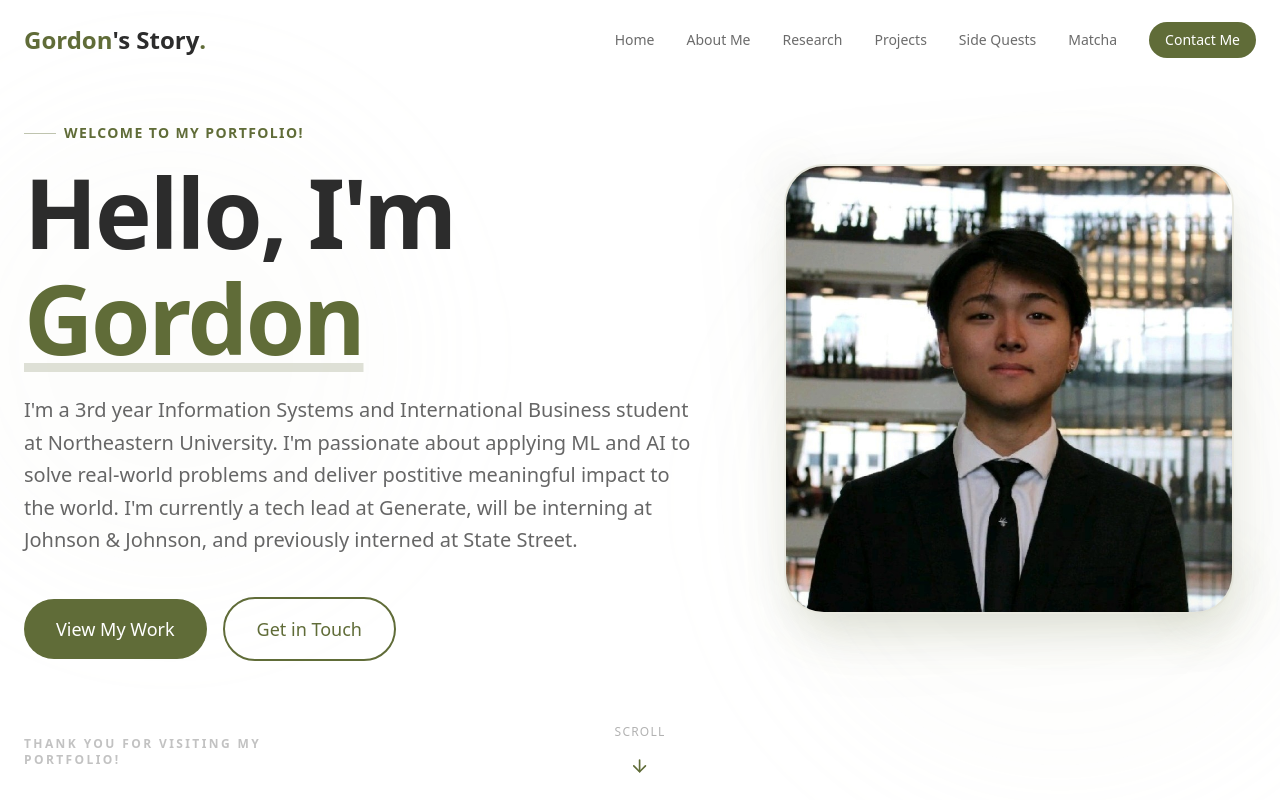
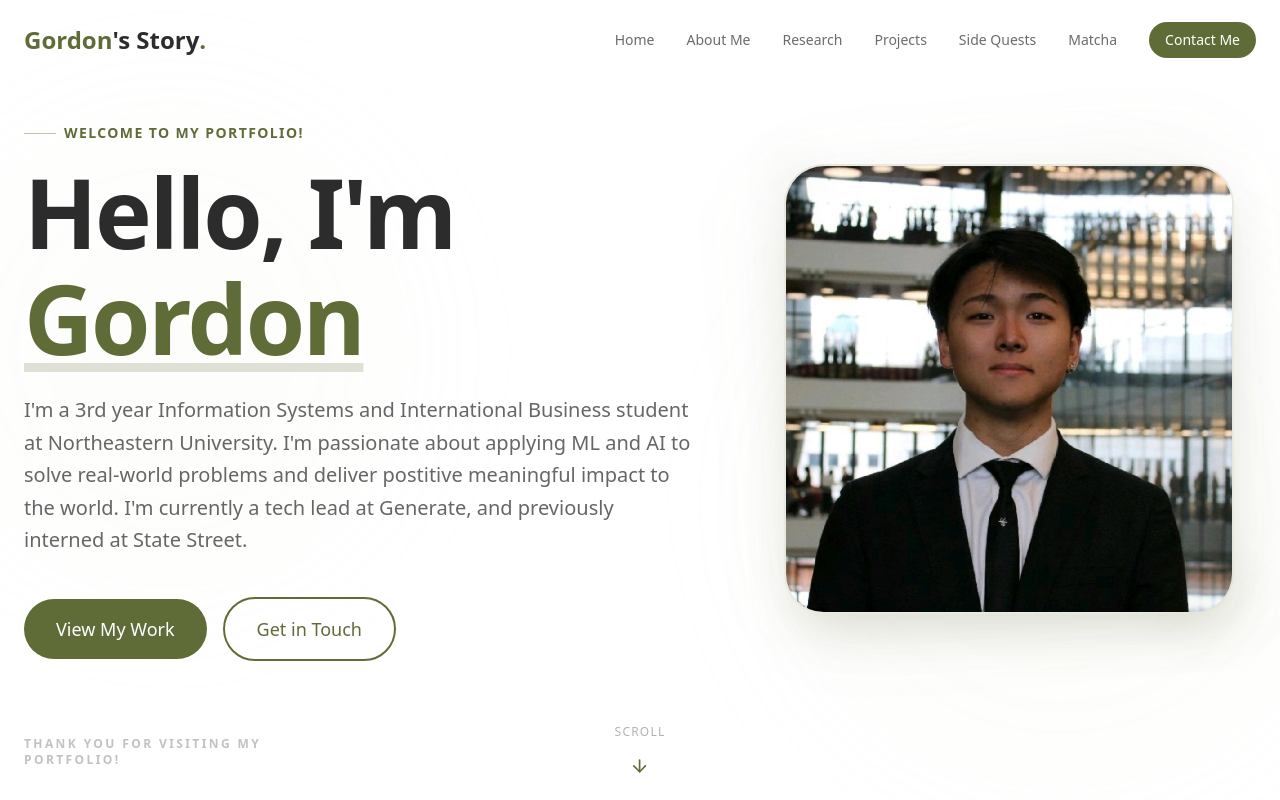
Before and after one commit to GordonBie123/portfolio-website, a Next.js app: page / in a window 1280 px wide. Shown: the top 800 px of the page. Built offline with nearby package versions, Linux system fonts and the light colour scheme.

Commit message:
Updated bio

```diff
--- a/src/data/profile.ts
+++ b/src/data/profile.ts
@@ -3,7 +3,7 @@ export const profile = {
   logoText: "Gordon's Story",
   welcomeMessage: "Welcome to my portfolio!",
   role: "Student, Data Scientist & Applied ML Researcher",
-  summary: "I'm a 3rd year Information Systems and International Business student at Northeastern University. I'm passionate about applying ML and AI to solve real-world problems and deliver postitive meaningful impact to the world. I'm currently a tech lead at Generate, will be interning at Johnson & Johnson, and previously interned at State Street.",
+  summary: "I'm a 3rd year Information Systems and International Business student at Northeastern University. I'm passionate about applying ML and AI to solve real-world problems and deliver postitive meaningful impact to the world. I'm currently a tech lead at Generate, and previously interned at State Street.",
   thankYouMessage: "Thank you for visiting my portfolio!",
   location: "Boston, MA / Vancouver, BC",
   email: "gordonbie2@gmail.com",
```
